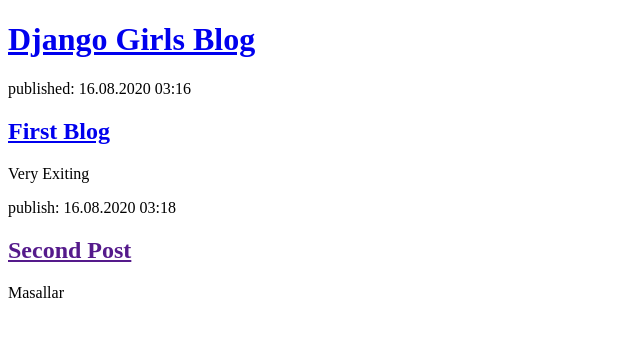
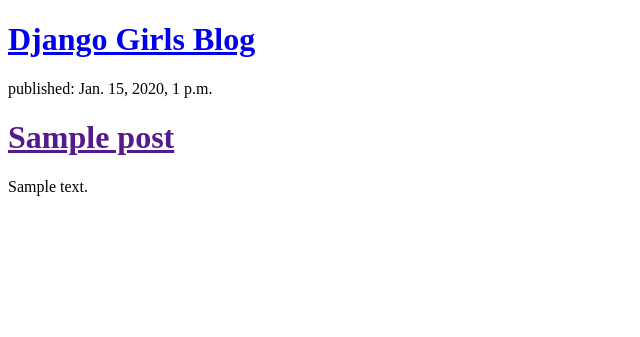
Before and after one commit to sibelkahraman/my-first-blog, a Django app: page / in a window 1280 px wide. Shown: the top 337 px of the page, without its empty margins (0-640 px from the left). Run offline with Django 3.2, Linux system fonts and the light colour scheme; tables that the repository leaves empty hold one stand-in row (values such as "Sample post").

Commit message:
DB'deki verileri önyüzde göstermek için template değiştrildi

```diff
--- a/blog/templates/blog/post_list.html
+++ b/blog/templates/blog/post_list.html
@@ -7,16 +7,12 @@
     <div class="Main">
       <h1><a href="/"> Django Girls Blog<a/></h1>
     </div>
-    <div class="Middle">
-      <p> published: 16.08.2020 03:16</p>
-      <h2><a href=" "> First Blog</a></h2>
-      <p>Very Exiting</p>
-
-    </div>
-    <div class="Last">
-      <p>publish: 16.08.2020 03:18</p>
-      <h2><a href=""> Second Post</a></h2>
-      <p>Masallar</p>
-    </div>
+    {% for post in posts %}
+      <div class="publish date">
+        published: {{post.publish_date}}
+      </div>
+      <h1><a href="">{{post.title}}</a></h1>
+      <p>{{post.text | linebreaksbr }}</p>
+    {% endfor %}
   </body>
 </html>
--- a/blog/views.py
+++ b/blog/views.py
@@ -1,4 +1,7 @@
 from django.shortcuts import render
+from django.utils import timezone
+from .models import Post
 
 def post_list(request):
-    return render(request, 'blog/post_list.html', {})
+    posts = Post.objects.filter(publish_date__lte=timezone.now()).order_by('publish_date')
+    return render(request, 'blog/post_list.html', {'posts': posts})
```
